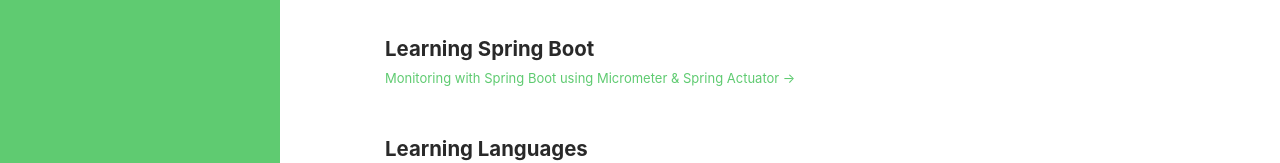
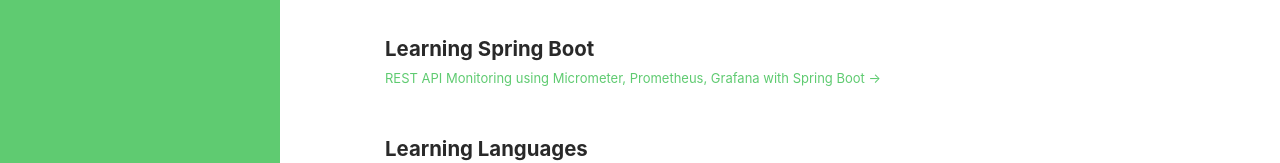
Before and after one commit to prateeja/prateeja.github.io, a plain HTML site: page index.html in a window 1280 px wide. Shown: the part 278-441 px from the top of the page. Drawn offline with Linux system fonts and the light colour scheme.

Commit message:
Update index.html

```diff
--- a/index.html
+++ b/index.html
@@ -93,7 +93,7 @@
 	<div class="media">
 		<div class="media-body">
 			<h3 class="title mb-1"><a href="#">Learning Spring Boot</a></h3>
-			<a class="more-link" href="https://github.com/prateeja/spring-boot/tree/master/monitoring">Monitoring with Spring Boot using Micrometer & Spring Actuator &rarr;</a><br />
+			<a class="more-link" href="https://medium.com/@prateek_jain/rest-api-monitoring-using-micrometer-prometheus-grafana-with-spring-boot-f97de74f5f3f">REST API Monitoring using Micrometer, Prometheus, Grafana with Spring Boot &rarr;</a><br />
 		</div>
 	</div>
 </div>
```
